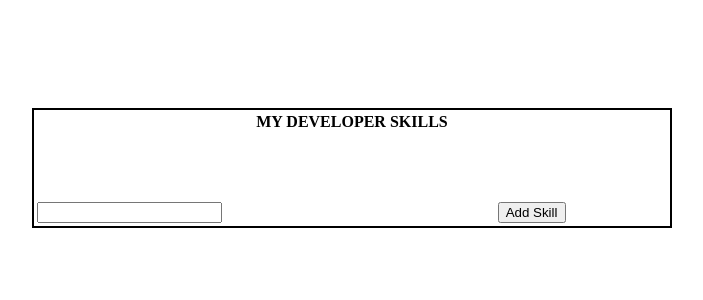
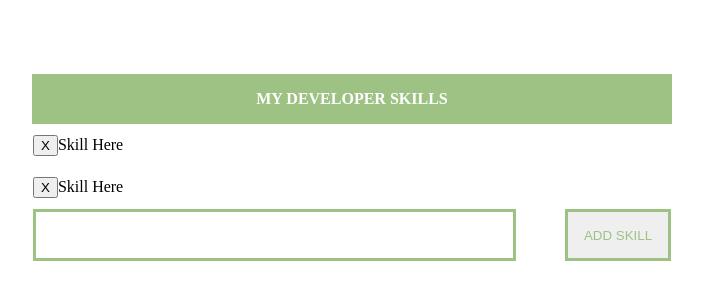
Before and after one commit to brianbellini/my-dev-skills-lab, a plain HTML site: page index.html in a window 1280 px wide. Shown: the part 240-540 px from the top of the page, without its empty margins (296-999 px from the left). Drawn offline with nearby package versions, Linux system fonts and the light colour scheme.

Commit message:
Styled table

```diff
--- a/css/main.css
+++ b/css/main.css
@@ -18,8 +18,33 @@ body {
 
 
 table {
+    table-layout: fixed;
+    border-collapse: collapse;
     width: 100%;
     min-height: 30%;
     grid-area: 2 / 2;
-    border: 2px solid black;
+    line-height: 40px;
 }
+
+thead {
+    background-color: var(--header-bg-color);
+    color: white;
+    height: 50px;
+}
+
+
+
+#button-cell {
+    text-align: right;
+}
+
+#add-button, input{
+    border: 3px solid var(--outline-color);
+    color: var(--outline-color);
+    padding: 5%;
+}
+
+#input-box {
+    width: 140%;
+    line-height: 100%;
+}
--- a/index.html
+++ b/index.html
@@ -20,16 +20,16 @@
         </thead>
         <tbody>
             <tr>
-                <!-- <td><button>X</button>Skill Here</td> -->
+                <td><button>X</button>Skill Here</td>
             </tr>
             <tr>
-                <!-- <td><button>X</button>Skill Here</td> -->
+                <td><button>X</button>Skill Here</td>
             </tr>
         </tbody>
         <tfoot>
             <tr>
-                <td><input type="text" id="new-skill"></td>
-                <td><button id="add-button">Add Skill</button></td>
+                <td id="input-cell"><input id="input-box" type="text" id="new-skill"></td>
+                <td id="button-cell"><button id="add-button">ADD SKILL</button></td>
             </tr>
         </tfoot>
     </table>
```
